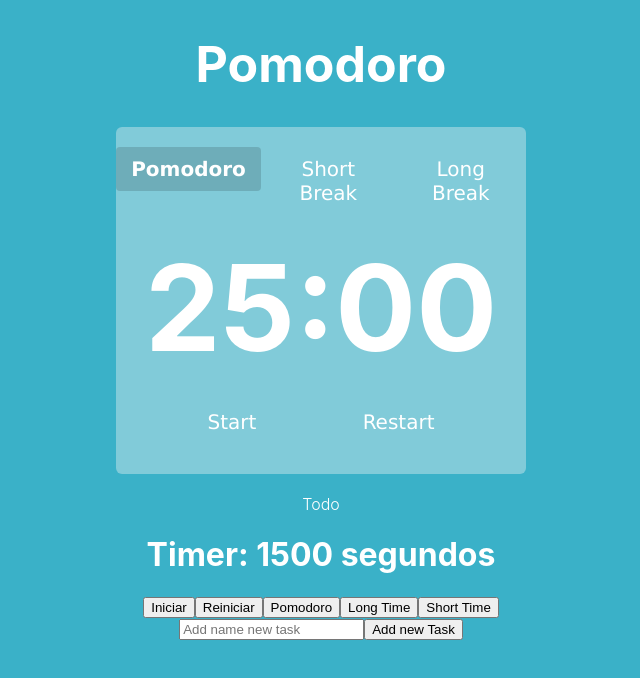
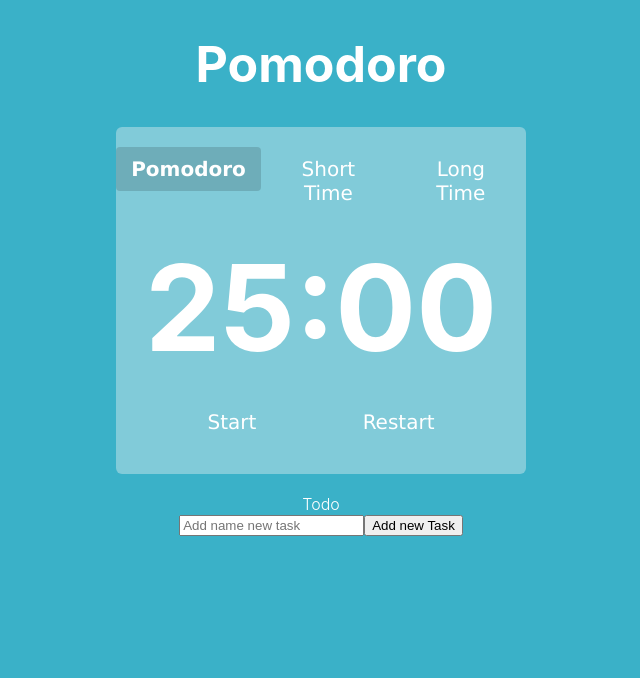
Before and after one commit to vk62001/pomodoro-web, a React (Vite) app: page / in a window 1280 px wide. Shown: the top 678 px of the page, without its empty margins (319-959 px from the left). Built offline with nearby package versions, Linux system fonts and the light colour scheme.

Commit message:
replace timer by custom hook and add improvements

```diff
--- a/src/App.css
+++ b/src/App.css
@@ -24,17 +24,17 @@ body {
     justify-content: center;
 }
 
-.bg-pomo {
+.bg-1500 {
     background: #3ab1c8;
     transition: background-color 0.5s ease-in-out 0s;
 }
 
-.bg-short {
+.bg-300 {
 	background: #5e87b8;
     transition: background-color 0.5s ease-in-out 0s;
 }
 
-.bg-long {
+.bg-900 {
     background: #1687a7;
     transition: background-color 0.5s ease-in-out 0s;
 }
--- a/src/App.tsx
+++ b/src/App.tsx
@@ -4,13 +4,14 @@ import { Pomodoro } from './components/Pomodoro'
 
 function App() {
   // const [count, setCount] = useState(0)
-  const [bg, setBg] = useState("bg-pomo");
+  const [bg, setBg] = useState(1500);
 
-  function bgColourSetter(bg: string) {
+  function bgColourSetter(bg: number) {
+    console.log(bg)
     setBg(bg);
   }
   return (
-    <div className={`app ${bg}`}>
+    <div className={`app bg-${bg}`}>
       <Pomodoro bgColour={bgColourSetter} />
     </div>
   )
--- a/src/CustomHook/useTimer.tsx
+++ b/src/CustomHook/useTimer.tsx
@@ -1,4 +1,6 @@
 import { useState, useEffect } from 'react';
+import Click from '../assets/sounds/click.mp3'
+import TimeOver from '../assets/sounds/time_over.wav'
 
 const useTimer = (initialTime: number = 1500) => {
   const [time, setTime] = useState<number>(initialTime);
@@ -7,15 +9,30 @@ const useTimer = (initialTime: number = 1500) => {
   let timerId: ReturnType<typeof setInterval>;
 
   const stopTimer = () => {
-    setTime(initialTime);
+    // setTime(initialTime);
     setIsRunning(false);
   };
 
+  const reStartTimer = (value: boolean) => {
+    setTime(initialTime);
+    setIsRunning(value);
+  };
+
+  const playAlertSound = (sound: any): void => {
+    const audio = new Audio(sound);
+    audio.play();
+  };
+
   const startTimer = () => {
+    playAlertSound(Click);
+
     timerId = setInterval(() => {
       // const  prevtime = time+1;
       // setTime(prevtime)
       setTime((prevTime) => prevTime - 1);
+      if (time === 0) {
+        playAlertSound(TimeOver);
+      }
     }, 1000);
   };
 
@@ -31,7 +48,7 @@ const useTimer = (initialTime: number = 1500) => {
     };
   }, [initialTime, isRunning]);
 
-  return { time, isRunning, setIsRunning, stopTimer, setTime };
+  return { time, isRunning, setIsRunning, stopTimer, setTime, reStartTimer };
 };
 
 export default useTimer;
--- a/src/components/Timer/Timer.tsx
+++ b/src/components/Timer/Timer.tsx
@@ -1,120 +1,83 @@
-import { useState, useEffect } from 'react'
+import { useState } from 'react';
 import { Watch } from "../Watch/Watch";
-import './Timer.css'
-import { Options }
+import './Timer.css';
+import useTimer from '../../CustomHook/useTimer';
 
-
-from "../Options/Options";
-import Click from '../../assets/sounds/click.mp3'
-import TimeOver from '../../assets/sounds/time_over.wav'
-
-interface IWatch {
+interface ITimer {
     bgColour: any
 }
 
-export const Timer = ({ bgColour }: IWatch) => {
-    const [seconds, setSeconds] = useState<number>(1500);
-    const [start, setStart] = useState<boolean>(false);
-    /**mode: controls behaviour on options picked. (cannot use seconds as it change, but mode keeps the value until another choice is picked)*/
-    const [mode, setMode] = useState<number>(1500);
+export const Timer = ({ bgColour }: ITimer) => {
 
-    /** These both controls style changes on button click rather than functionality*/
-    const [resetClicked, setResetClicked] = useState<boolean>(false);
-    const [startClicked, setStartClicked] = useState<boolean>(false);
+    const [initialTime, setInitialTime] = useState<number>(1500)
+    const { time, isRunning, setIsRunning, stopTimer, setTime, reStartTimer } = useTimer(initialTime);
+    const [startStyleClass, setStartStartClass] = useState<string>('button')
+    const [resetStyleClass, setResetStyleClass] = useState<string>('button')
+    const [buttonText, setButtonText] = useState('Start')
 
+    const handleStartTimer = () => {
+        setIsRunning((prevIsRunning) => !prevIsRunning);
 
-    useEffect(() => {
-        //if no params, only launch once. If you pass params, when the variables change, it renders
-        let timer: any = null;
+        //change button style on click
+        buttonStyleSetter('Pause')
 
-        //clear timer when we click in an option and set start to false
-        if (seconds === 0 && start) {
-            clearInterval(timer)
-            setStart(!start);
-            playAlertSound(TimeOver);
-            return;
+    };
+
+    const handleResetTimer = () => {
+        if (time !== initialTime) {
+            isRunning ? reStartTimer(true) : reStartTimer(false)
+
+            //change button style on click
+            setTimeout(() => {
+                setResetStyleClass('button');
+            }, 200);
+            setResetStyleClass('button-clicked');
         }
 
-        if (start) {
+    };
 
-            timer = setInterval(() => {
-                setSeconds(seconds - 1)
-            }, 10);
+    const handleStopTimer = () => {
+        if (stopTimer) {
+            stopTimer();
 
-
-        } else if (!start || seconds !== 0) {
-            setSeconds(seconds)
-            clearInterval(timer)
-        }
-
-        return () => clearInterval(timer);
-
-    }, [start, seconds]); //que es este arreglo al final? se puede usar un objeto vacio tambien? o otro tipo de data collection?
-
-    const timerSetter = (seconds: number): void => {
-        setSeconds(seconds)
-        setMode(seconds)
-
-        if (seconds === 300) {
-            bgColour("bg-short")
-        } else if (seconds === 1500) {
-            bgColour("bg-pomo")
-
-        } else if (seconds === 900) {
-            bgColour("bg-long")
-        }
-
-        if (seconds === 1500 || seconds === 900 || seconds === 300) {
-            // this is to make the start button to reset when clicked on a button a second time
-            setStart(false)
+            //change button style on click
+            buttonStyleSetter('Start')
         }
     }
 
-    const reset = (): void => {
-        setSeconds(mode);
-        setResetClicked(true);
-        setStart(false);
-        setStartClicked(false);
-        setTimeout(() => {
-            setResetClicked(false);
-        }, 200);
+    const optionSetter = (option: number) => {
+        setInitialTime(option);
+        setTime(option);
+        setIsRunning(false);
+        bgColour(option);
     }
 
-    const startSetter = (): void => {
-        playAlertSound(Click);
-        setStart(!start);
-        setStartClicked(true);
+    const buttonStyleSetter = (text: string) => {
         setTimeout(() => {
-            setStartClicked(false);
+            setStartStartClass('button');
+            setButtonText(text);
         }, 200);
+        setStartStartClass('button-clicked');
     }
-
-    const playAlertSound = (sound: any): void => {
-        const audio = new Audio(sound);
-        audio.play();
-    };
 
     return (
         <div className="timer">
             <div className="options">
-                <div >
-                    <Options styling={mode === 1500 ? "button-clicked" : "button"} timerSetter={timerSetter} option={"Pomodoro"} seconds={1500} />
+                <div className='option'>
+                    <button className={initialTime === 1500 ? "button-clicked" : "button"} onClick={() => optionSetter(1500)}>Pomodoro</button>
                 </div>
-                <div>
-                    <Options styling={mode === 300 ? "button-clicked" : "button"} timerSetter={timerSetter} option={"Short Break"} seconds={300} />
+                <div className='option'>
+                    <button className={initialTime === 300 ? "button-clicked" : "button"} onClick={() => optionSetter(300)}>Short Time</button>
                 </div>
-                <div>
-                    <Options styling={mode === 900 ? "button-clicked" : "button"} timerSetter={timerSetter} option={"Long Break"} seconds={900} />
+                <div className='option'>
+                    <button className={initialTime === 900 ? "button-clicked" : "button"} onClick={() => optionSetter(900)}>Long Time</button>
+
                 </div>
             </div>
-            <Watch seconds={seconds} />
+            <Watch seconds={time} />
             <div className="buttons">
-                <button disabled={seconds === 0} className={`${startClicked ? 'button-clicked' : 'button reset'} ${seconds === 0 ? 'disabled' : ''}`} onClick={startSetter}>{!start ? 'Start' : 'Pause'}</button>
-                <button
-                    className={resetClicked ? "button-clicked" : "button reset"}
-                    onClick={reset}>
-                    Restart
-                </button>
+                <button className={startStyleClass} onClick={isRunning ? handleStopTimer : handleStartTimer}>{buttonText}</button>
+                <button className={resetStyleClass} onClick={handleResetTimer}>Restart</button>
             </div>
         </div>
 
--- a/src/components/Todo.tsx
+++ b/src/components/Todo.tsx
@@ -5,20 +5,6 @@ import { getArray, setCacheArray, deleteItem } from '../cache/cache';
 
 
 export const Todo = () => {
-    const [initialTime, setInitialTime] = useState<number>(1500)
-    const { time, isRunning, setIsRunning, stopTimer, setTime } = useTimer(initialTime);
-
-    const handleChangeTimer = () => {
-        setIsRunning((prevIsRunning) => !prevIsRunning);
-    };
-
-    const handleResetTimer = () => {
-        if (stopTimer) {
-            console.log("stopTimer")
-            stopTimer();
-        }
-        // setIsRunning(true); //this makes the timer run all the time
-    };
 
     const [task, setTask] = useState<string>('');
     const [todos, setTodos] = useState<any>([]);
@@ -80,12 +66,6 @@ export const Todo = () => {
     return (
         <>
             <div>Todo</div>
-            <h1>Timer: {time} segundos</h1>
-            <button onClick={isRunning ? handleResetTimer : handleChangeTimer}>{isRunning ? 'Detener' : 'Iniciar'}</button>
-            <button onClick={handleResetTimer}>Reiniciar</button>
-            <button onClick={() => { setInitialTime(1500); setTime(1500) }}>Pomodoro</button>
-            <button onClick={() => { setInitialTime(900); setTime(900) }}>Long Time</button>
-            <button onClick={() => { setInitialTime(300); setTime(300) }}>Short Time</button>
 
             <Input
                 placeholder='Add name new task'
```
